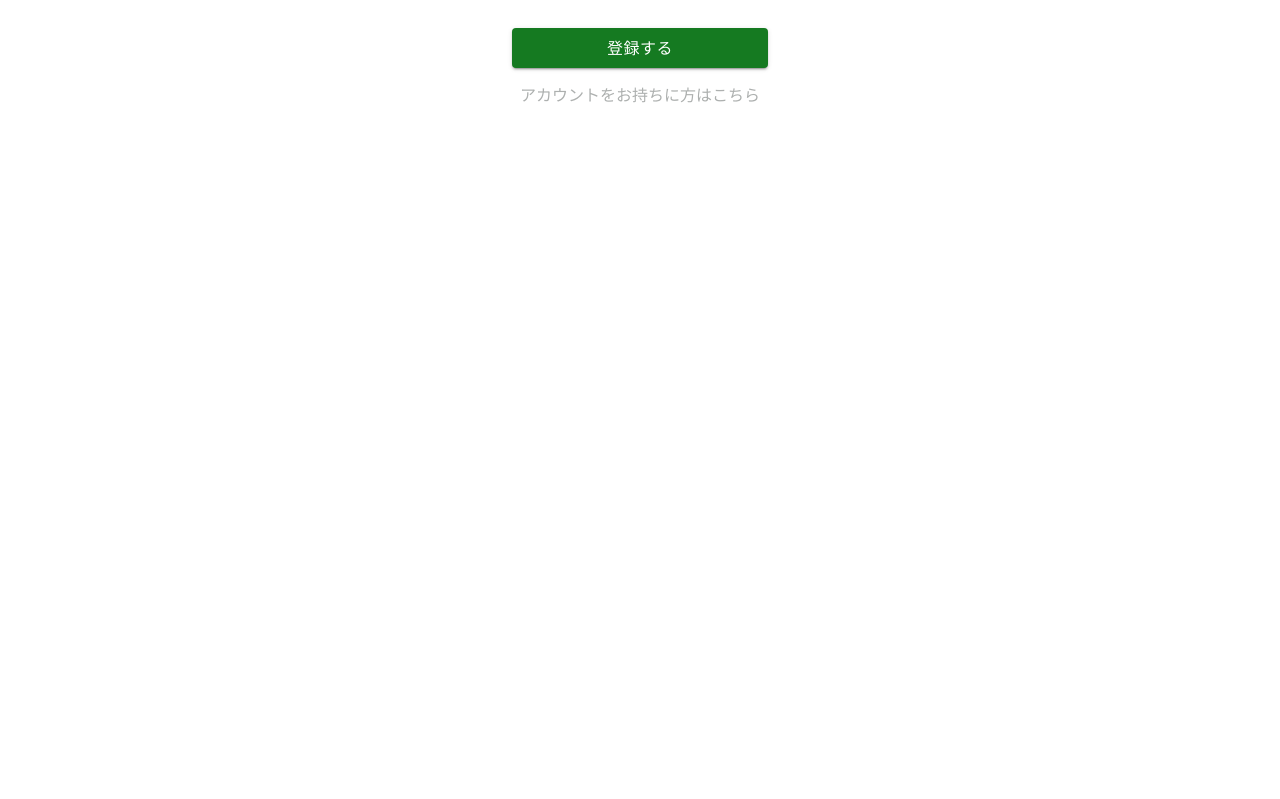
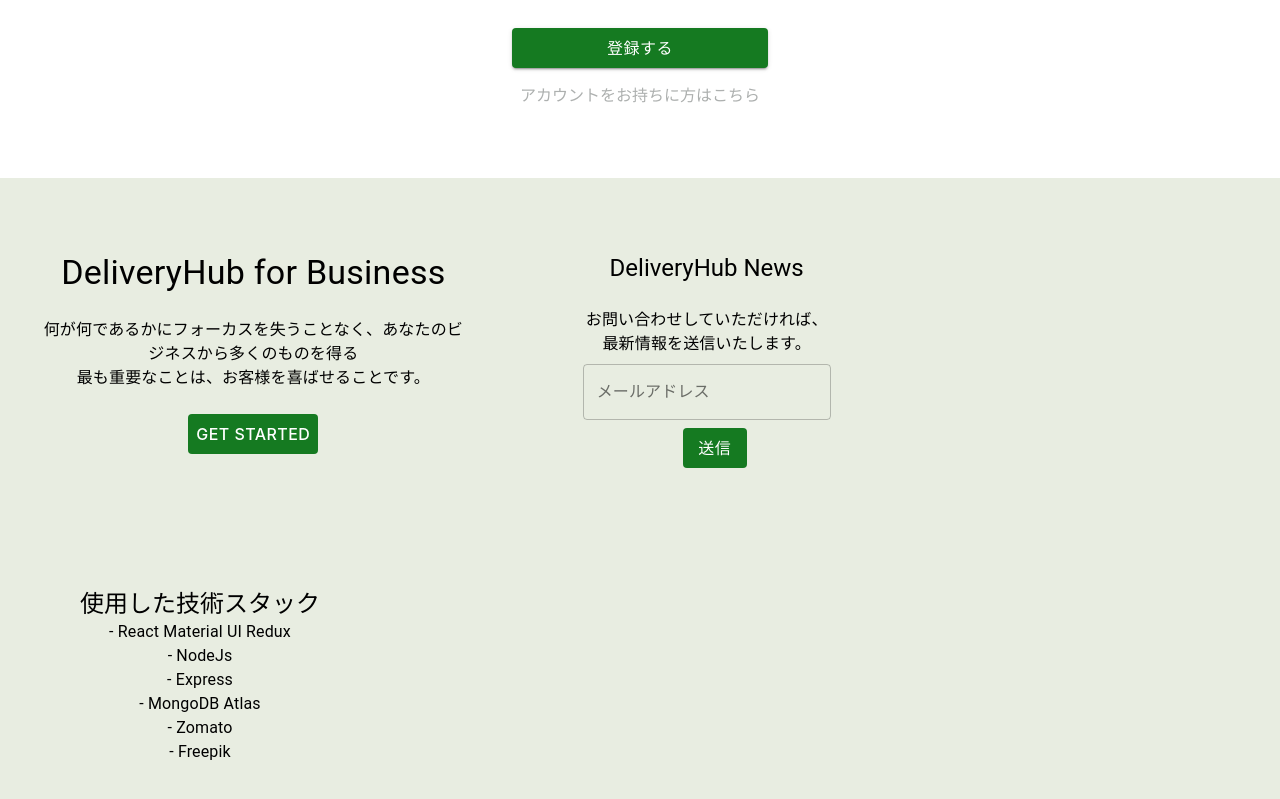
Before and after one commit to igaue-takahiko/food-delivery-app-client, a React (Create React App) app: page /register in a window 1280 px wide. Shown: the part 519-1318 px from the top of the page. Before the commit the page ends 800 px from the top, so only its background shows below. Built offline with nearby package versions, Linux system fonts and the light colour scheme.

Commit message:
implement Home page

```diff
--- a/src/App.jsx
+++ b/src/App.jsx
@@ -8,7 +8,7 @@
 import { authTypes } from './redux/auth/types';
 import { AuthRoute, SellerRoute, UserRoute } from './utils/route';
 
-import { Header } from './components';
+import { Header, Footer } from './components';
 
 import { Home, Login, Signup } from './pages';
 
@@ -35,6 +35,7 @@
         <AuthRoute exact path="/login" component={Login} />
         <AuthRoute exact path="/register" component={Signup} />
       </Switch>
+      <Footer />
     </>
   );
 }
--- a/src/components/Footer.jsx
+++ b/src/components/Footer.jsx
@@ -6,28 +6,31 @@
 const useStyles = makeStyles((theme) => ({
   container: {
     backgroundColor: "#e8ede1",
-    marginTop: 40,
-    height: "42vh",
+    marginTop: 72,
     textAlign: "center",
   },
   innerCont: {
     margin: "74px 40px 40px 40px",
   },
   resources: {
-    margin: "60px 40px 10px 40px",
+    margin: "80px 40px 10px 40px",
   },
   buttonStyleOne: {
+    height: 40,
     color: "white",
     backgroundColor: theme.palette.primary.main,
+    fontSize: 16,
     "&:hover": {
       backgroundColor: "#5a5c5a",
     },
   },
   buttonStyleTwo: {
+    height: 40,
     color: "white",
     backgroundColor: theme.palette.primary.main,
-    marginLeft: 10,
+    marginLeft: 16,
     marginTop: 8,
+    fontSize: 16,
     "&:hover": {
       backgroundColor: "#5a5c5a",
     },
@@ -35,10 +38,82 @@
 }))
 
 const Footer = () => {
+  const classes = useStyles()
+  const { authenticated } = useSelector(state => state.auth)
+
   return (
-    <div>
-
-    </div>
+    <Grid className={classes.container} container direction="row">
+      <Grid className={classes.innerCont} item xs={12} sm={4}>
+        {authenticated ? (
+          <Grid container direction="row">
+            <Grid item xs={12} sm={6} style={{ marginBottom: 16 }}>
+              <Typography variant="h5" component="p">
+                Company
+              </Typography>
+              <Typography variant="body1" component="p">
+                <br />
+                - About <br />
+                - Blog <br />
+                - 採用概要 <br />
+                - Contact <br />
+              </Typography>
+            </Grid>
+            <Grid item xs={12} sm={6}>
+              <Typography variant="h5" component="p">
+                For You
+              </Typography>
+              <Typography variant="body1" component="p">
+                <br />
+                - プライバシー <br />
+                - 利用条項 <br />
+                - セキュリティ <br />
+                - サイトマップ <br />
+              </Typography>
+            </Grid>
+          </Grid>
+        ) : (
+          <>
+            <Typography variant="h4" component="p" style={{ marginBottom: 24 }}>
+              DeliveryHub for Business
+            </Typography>
+            <Typography variant="body1" component="p" style={{ marginBottom: 24 }}>
+              何が何であるかにフォーカスを失うことなく、あなたのビジネスから多くのものを得る<br/>
+              最も重要なことは、お客様を喜ばせることです。
+            </Typography>
+            <Link to="/add-restaurant">
+              <Button className={classes.buttonStyleOne}>Get Started</Button>
+            </Link>
+          </>
+        )}
+      </Grid>
+      <Grid item xs={12} sm={3} className={classes.innerCont}>
+        <Typography variant="h5" component="p" style={{ marginBottom: 24 }}>
+          DeliveryHub News
+        </Typography>
+        <Typography variant="body1" component="p" style={{ marginBottom: 8 }}>
+          お問い合わせしていただければ、<br/>
+          最新情報を送信いたします。
+        </Typography>
+        <TextField label="メールアドレス" variant="outlined" />
+        <Button className={classes.buttonStyleTwo}>
+          送信
+        </Button>
+      </Grid>
+      <Grid item xs={12} sm={3} className={classes.resources}>
+        <Typography variant="h5" component="p">
+          使用した技術スタック
+        </Typography>
+        <Typography variant="body1" component="p" style={{ marginBottom: 32 }}>
+          - React Material UI Redux
+          <br />
+          - NodeJs <br />
+          - Express <br />
+          - MongoDB Atlas <br />
+          - Zomato <br />
+          - Freepik <br />
+        </Typography>
+      </Grid>
+    </Grid>
   )
 }
 
--- a/src/components/index.js
+++ b/src/components/index.js
@@ -1,3 +1,4 @@
 export { default as Header } from './Header';
 export { default as HomeHero } from './HomeHero';
+export { default as Footer } from './Footer';
 export { default as SearchBar } from './SearchBar';
--- a/src/pages/Signup.jsx
+++ b/src/pages/Signup.jsx
@@ -77,7 +77,7 @@
   return (
     <Grid container className={classes.form}>
       <Helmet>
-        <title>サインアップ画面</title>
+        <title>サインアップ</title>
         <meta name="description" content="サインアップ画面"/>
       </Helmet>
       <Grid item sm />
```
